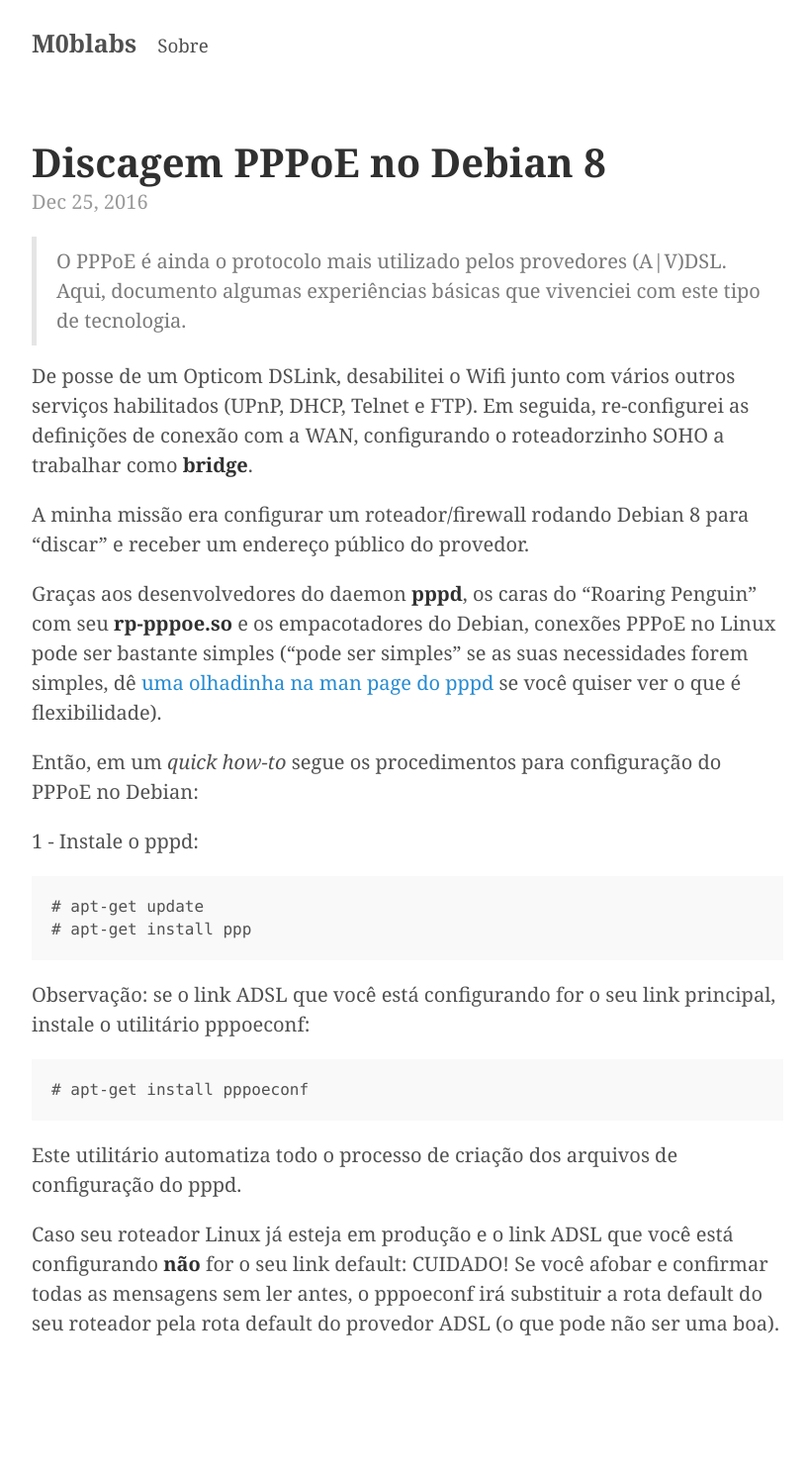
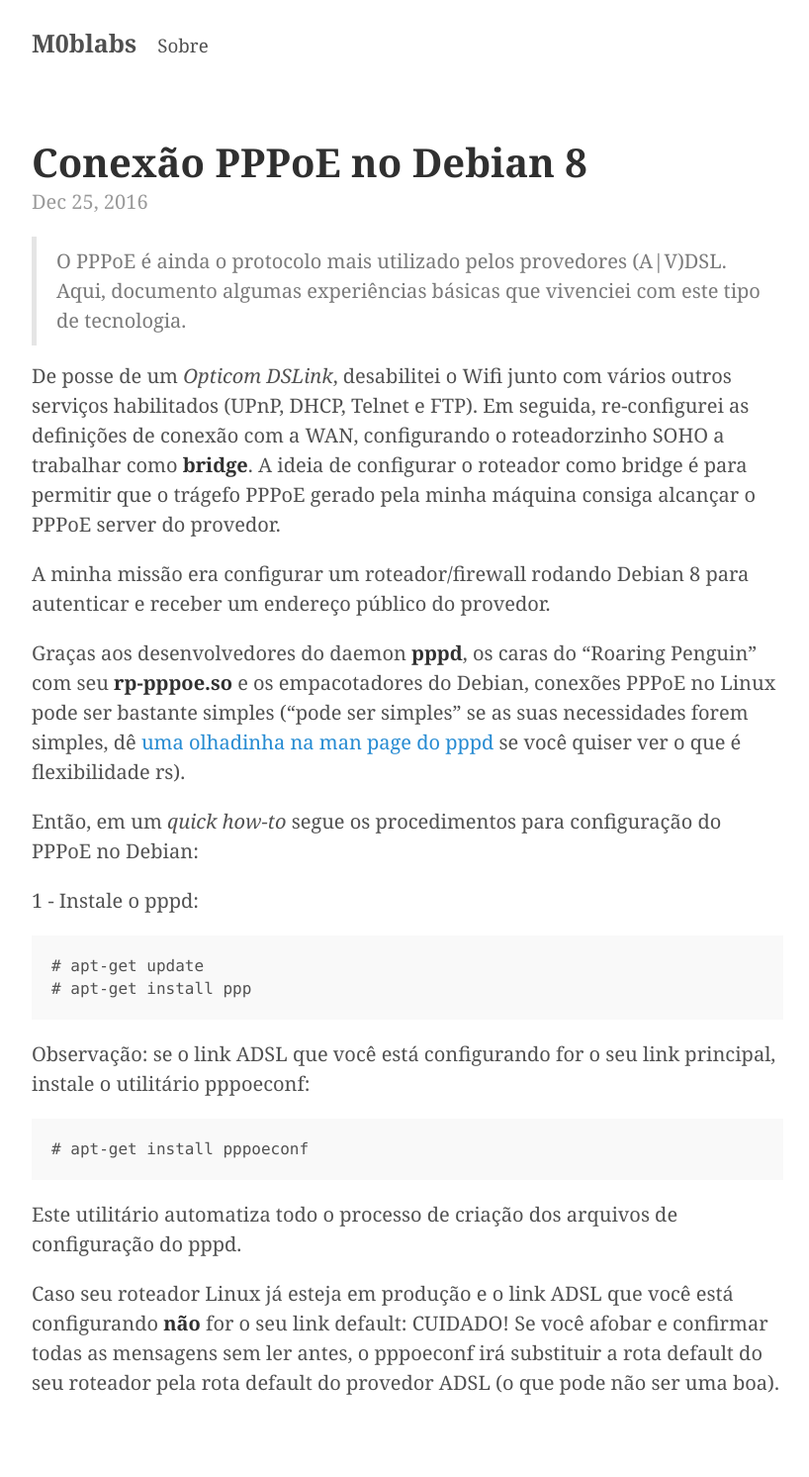
Before and after one commit to Kingm0b/jekyll-minimal-theme, a Jekyll site: the page built from _posts/2016-12-25-debian-pppoe.md, in a window 1280 px wide. Shown: the whole page at 99% size, without its empty margins (228-1046 px from the left). Built offline with Jekyll 4.4.1, drawn with Linux system fonts in a browser that asks for light colours; before the commit the page ends 1432 px from its top, so only the background shows below that.

Commit message:
Update 2016-12-25-debian-pppoe.md

```diff
--- a/_posts/2016-12-25-debian-pppoe.md
+++ b/_posts/2016-12-25-debian-pppoe.md
@@ -1,15 +1,15 @@
 ---
 layout: post
-title: "Discagem PPPoE no Debian 8"
+title: "Conexão PPPoE no Debian 8"
 ---
 
 > O PPPoE é ainda o protocolo mais utilizado pelos provedores (A\|V)DSL. Aqui, documento algumas experiências básicas que vivenciei com este tipo de tecnologia.
 
-De posse de um Opticom DSLink, desabilitei o Wifi junto com vários outros serviços habilitados (UPnP, DHCP, Telnet e FTP). Em seguida, re-configurei as definições de conexão com a WAN, configurando o roteadorzinho SOHO a trabalhar como **bridge**.
+De posse de um *Opticom DSLink*, desabilitei o Wifi junto com vários outros serviços habilitados (UPnP, DHCP, Telnet e FTP). Em seguida, re-configurei as definições de conexão com a WAN, configurando o roteadorzinho SOHO a trabalhar como **bridge**. A ideia de configurar o roteador como bridge é para permitir que o trágefo PPPoE gerado pela minha máquina consiga alcançar o PPPoE server do provedor.
 
-A minha missão era configurar um roteador/firewall rodando Debian 8 para "discar" e receber um endereço público do provedor.
+A minha missão era configurar um roteador/firewall rodando Debian 8 para autenticar e receber um endereço público do provedor.
 
-Graças aos desenvolvedores do daemon **pppd**, os caras do "Roaring Penguin" com seu **rp-pppoe.so** e os empacotadores do Debian, conexões PPPoE no Linux pode ser bastante simples ("pode ser simples" se as suas necessidades forem simples, dê [uma olhadinha na man page do pppd](https://ppp.samba.org/pppd.html) se você quiser ver o que é flexibilidade).
+Graças aos desenvolvedores do daemon **pppd**, os caras do "Roaring Penguin" com seu **rp-pppoe.so** e os empacotadores do Debian, conexões PPPoE no Linux pode ser bastante simples ("pode ser simples" se as suas necessidades forem simples, dê [uma olhadinha na man page do pppd](https://ppp.samba.org/pppd.html) se você quiser ver o que é flexibilidade rs).
 
 Então, em um *quick how-to* segue os procedimentos para configuração do PPPoE no Debian:
 
```
